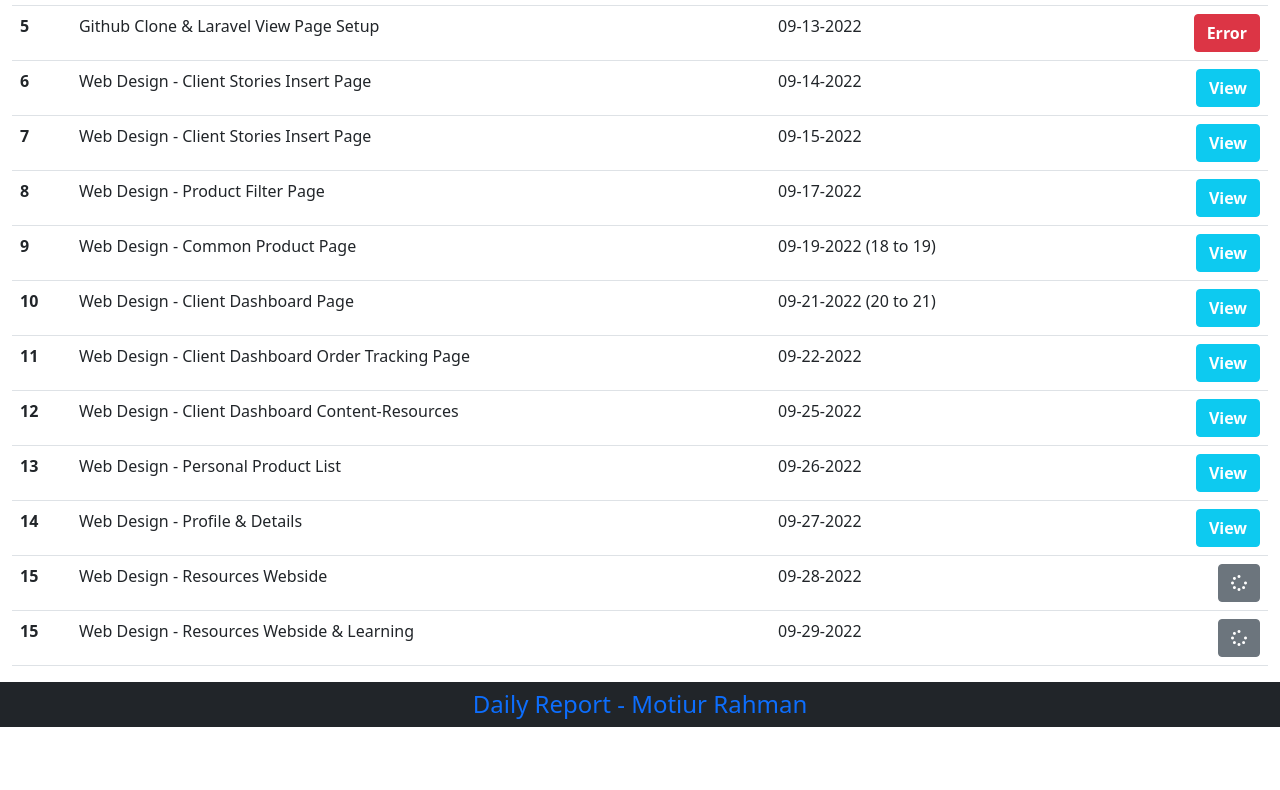
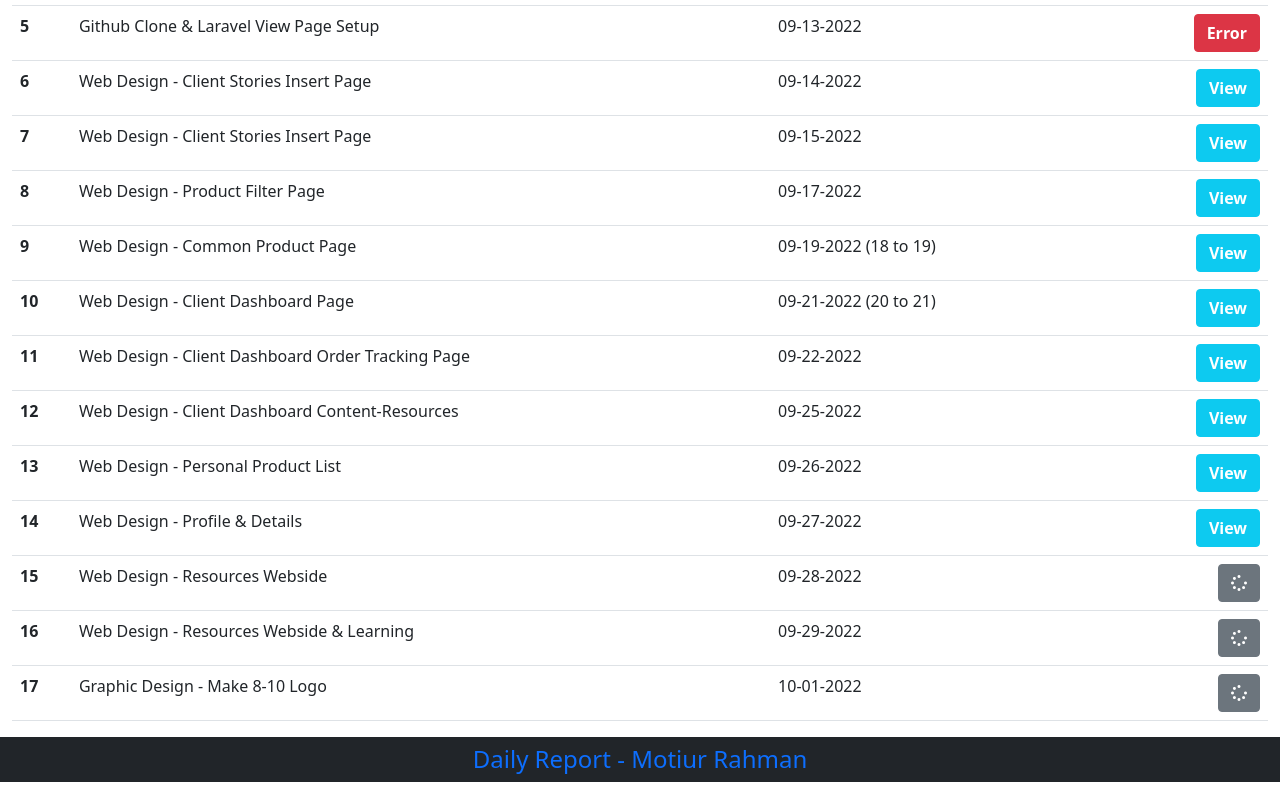
Before and after one commit to dev4ngenit/NG, a plain HTML site: page index.html in a window 1280 px wide. Shown: the part 341-1131 px from the top of the page. Before the commit the page ends 1076 px from the top, so only its background shows below. Drawn offline with nearby package versions, Linux system fonts and the light colour scheme.

Commit message:
Graphic desin tr update

```diff
--- a/index.html
+++ b/index.html
@@ -165,9 +165,15 @@
           <td class="text-end"><a href="#" class="btn btn-secondary"><i class="fa-sharp fa-solid fa-spinner"></i></a></td>
         </tr>
         <tr>
-          <th scope="row">15</th>
+          <th scope="row">16</th>
           <td>Web Design - Resources Webside & Learning</td>
           <td>09-29-2022</td>
+          <td class="text-end"><a href="#" class="btn btn-secondary"><i class="fa-sharp fa-solid fa-spinner"></i></a></td>
+        </tr>
+        <tr>
+          <th scope="row">17</th>
+          <td>Graphic Design - Make 8-10 Logo</td>
+          <td>10-01-2022</td>
           <td class="text-end"><a href="#" class="btn btn-secondary"><i class="fa-sharp fa-solid fa-spinner"></i></a></td>
         </tr>
       </tbody>
```
